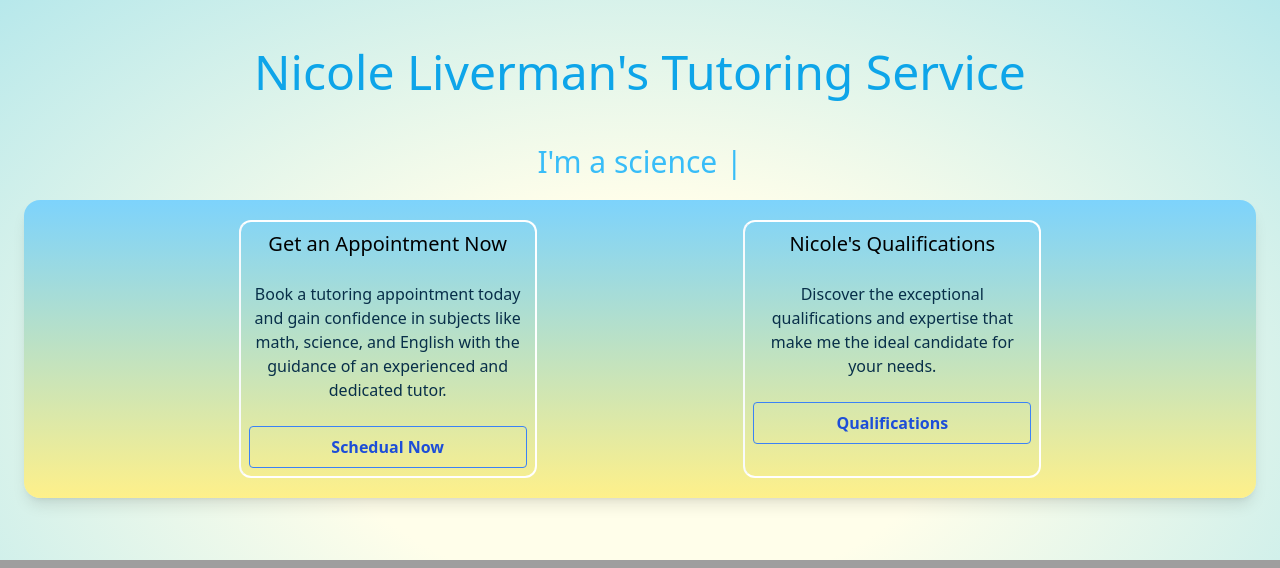
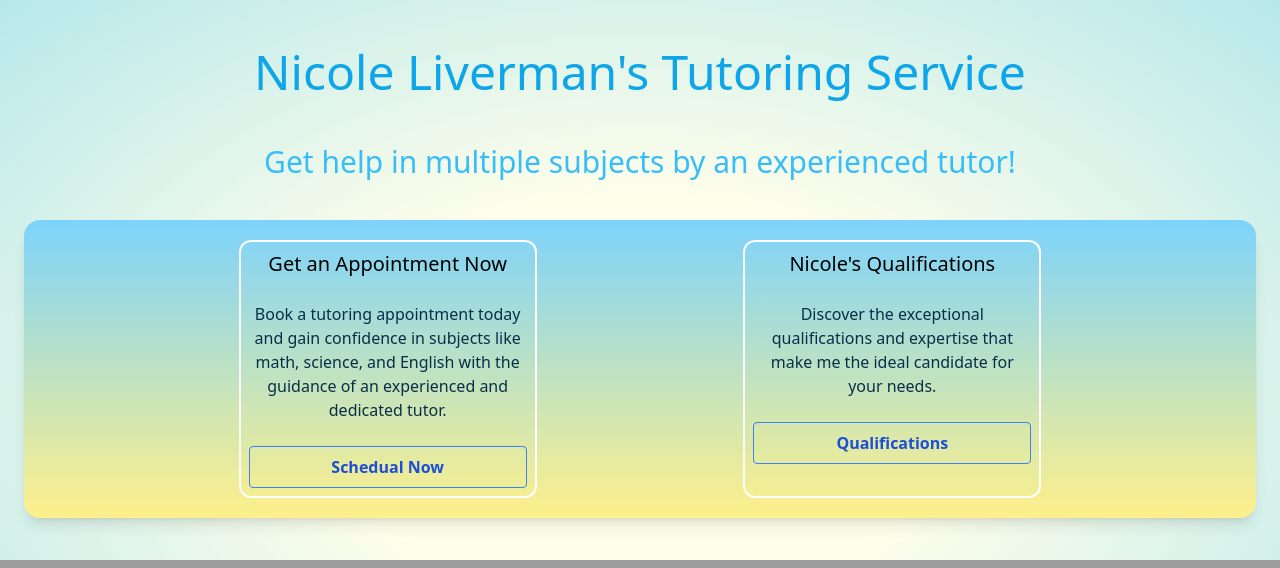
Before and after one commit to lilkahuna/tutoring-app, a React (Create React App) app: page / in a window 1280 px wide. Shown: the top 568 px of the page. Built offline with nearby package versions, Linux system fonts and the light colour scheme; grey boxes are pictures that could not be loaded.

Commit message:
Added some intro text because typewriter is giving error.

```diff
--- a/src/Components/Wave.tsx
+++ b/src/Components/Wave.tsx
@@ -1,4 +1,5 @@
 import React from "react"
+
 
 export const Wave = () => {
 
--- a/src/Pages/Home.tsx
+++ b/src/Pages/Home.tsx
@@ -1,6 +1,8 @@
 import React from 'react'
-import Typewriter from 'typewriter-effect'
+//import Typewriter from 'typewriter-effect'
 import {Wave} from '../Components/Wave'
+
+
 
 const Home = () => {
     return (
@@ -10,6 +12,7 @@ const Home = () => {
 
                 <h1 className='text-center text-sky-500 text-5xl m-12'>Nicole Liverman's Tutoring Service</h1>
 
+                {/**
                 <p className='text-center text-sky-400 text-3xl m-5'>
                     <Typewriter onInit={(typewriter) => {
                         typewriter.typeString('I\'m a science teacher').start().pauseFor(1000).deleteChars(15)
@@ -18,9 +21,11 @@ const Home = () => {
 
                     </Typewriter>
                 </p>
+                */}
+                <p className='text-center text-sky-400 text-3xl m-5'>Get help in multiple subjects by an experienced tutor!</p>
             </div>
 
-            <div className='bg-gradient-to-t from-yellow-200 via-30% to-sky-300
+            <div className='mt-10 bg-gradient-to-t from-yellow-200 via-30% to-sky-300
   rounded-2xl shadow-lg justify-evenly flex flex-row mx-6 p-5'>
 
                 <div className='flex flex-col border-s-slate-50 p-2 mx-3 w-1/4 text-center border-double border-2 border-white rounded-xl'>
```
